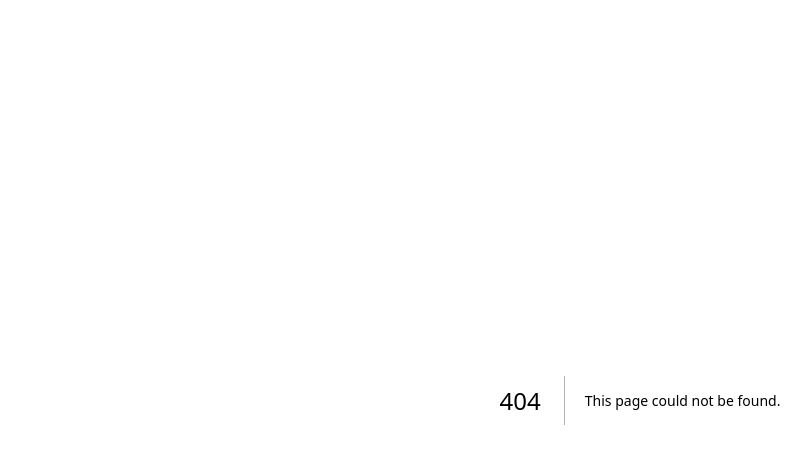
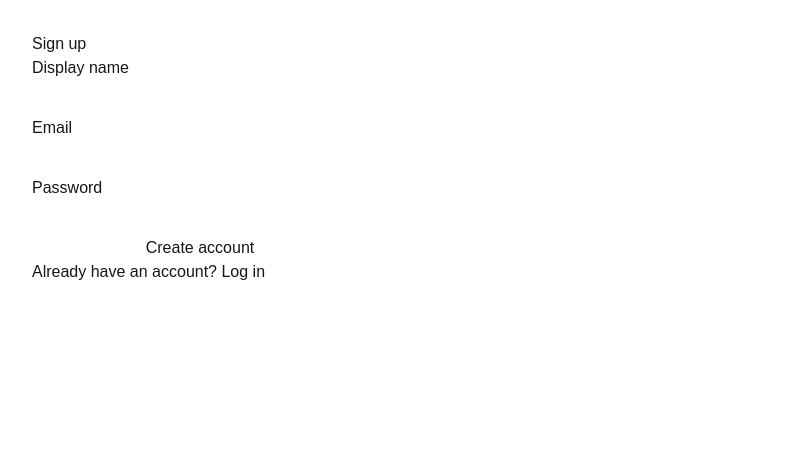
Before and after one commit to CorneliuDev/jw-atlas, a Next.js app: page /signup in a window 1280 px wide. Before the commit this address had no page. Shown: the top 464 px of the page, without its empty margins (0-811 px from the left). Built offline with nearby package versions, Linux system fonts and the light colour scheme.

Commit message:
Add email/password signup/login pages, SSR session handling, middleware

```diff
--- /dev/null
+++ b/middleware.ts
@@ -0,0 +1,41 @@
+import { createServerClient } from "@supabase/ssr";
+import { NextResponse, type NextRequest } from "next/server";
+
+export async function middleware(request: NextRequest) {
+  let response = NextResponse.next({ request });
+
+  const supabase = createServerClient(
+    process.env.NEXT_PUBLIC_SUPABASE_URL!,
+    process.env.NEXT_PUBLIC_SUPABASE_ANON_KEY!,
+    {
+      cookies: {
+        getAll() {
+          return request.cookies.getAll();
+        },
+        setAll(cookiesToSet) {
+          cookiesToSet.forEach(({ name, value }) =>
+            request.cookies.set(name, value)
+          );
+          response = NextResponse.next({ request });
+          cookiesToSet.forEach(({ name, value, options }) =>
+            response.cookies.set(name, value, options)
+          );
+        },
+      },
+    }
+  );
+
+  // Touching getUser() is what actually triggers the token refresh if the
+  // session is close to expiring. We don't use the result here yet — later
+  // steps (moderation queue, dashboard) will use this to redirect logged-out
+  // users away from protected pages.
+  await supabase.auth.getUser();
+
+  return response;
+}
+
+export const config = {
+  matcher: [
+    "/((?!_next/static|_next/image|favicon.ico|.*\\.(?:svg|png|jpg|jpeg|gif|webp)$).*)",
+  ],
+};
--- a/package.json
+++ b/package.json
@@ -9,6 +9,7 @@
     "lint": "eslint"
   },
   "dependencies": {
+    "@supabase/ssr": "^0.12.4",
     "@supabase/supabase-js": "^2.112.3",
     "next": "16.3.2",
     "react": "19.2.8",
--- /dev/null
+++ b/src/app/auth/actions.ts
@@ -0,0 +1,50 @@
+"use server";
+
+import { createSupabaseServerClient } from "@/lib/supabase/server";
+import { redirect } from "next/navigation";
+
+export async function signUp(formData: FormData) {
+  const email = formData.get("email") as string;
+  const password = formData.get("password") as string;
+  const displayName = formData.get("displayName") as string;
+
+  const supabase = await createSupabaseServerClient();
+
+  const { error } = await supabase.auth.signUp({
+    email,
+    password,
+    options: {
+      data: { display_name: displayName },
+    },
+  });
+
+  if (error) {
+    redirect(`/signup?error=${encodeURIComponent(error.message)}`);
+  }
+
+  redirect("/signup?success=1");
+}
+
+export async function login(formData: FormData) {
+  const email = formData.get("email") as string;
+  const password = formData.get("password") as string;
+
+  const supabase = await createSupabaseServerClient();
+
+  const { error } = await supabase.auth.signInWithPassword({
+    email,
+    password,
+  });
+
+  if (error) {
+    redirect(`/login?error=${encodeURIComponent(error.message)}`);
+  }
+
+  redirect("/");
+}
+
+export async function logout() {
+  const supabase = await createSupabaseServerClient();
+  await supabase.auth.signOut();
+  redirect("/login");
+}
--- /dev/null
+++ b/src/app/login/page.tsx
@@ -0,0 +1,35 @@
+import { login } from "@/app/auth/actions";
+
+export default async function LoginPage({
+  searchParams,
+}: {
+  searchParams: Promise<{ error?: string }>;
+}) {
+  const params = await searchParams;
+
+  return (
+    <main style={{ padding: "2rem", fontFamily: "sans-serif", maxWidth: 400 }}>
+      <h1>Log in</h1>
+
+      {params.error && (
+        <p style={{ color: "red" }}>{decodeURIComponent(params.error)}</p>
+      )}
+
+      <form action={login} style={{ display: "flex", flexDirection: "column", gap: "0.75rem" }}>
+        <label>
+          Email
+          <input name="email" type="email" required style={{ width: "100%" }} />
+        </label>
+        <label>
+          Password
+          <input name="password" type="password" required style={{ width: "100%" }} />
+        </label>
+        <button type="submit">Log in</button>
+      </form>
+
+      <p>
+        Don&apos;t have an account? <a href="/signup">Sign up</a>
+      </p>
+    </main>
+  );
+}
--- /dev/null
+++ b/src/app/signup/page.tsx
@@ -0,0 +1,45 @@
+import { signUp } from "@/app/auth/actions";
+
+export default async function SignUpPage({
+  searchParams,
+}: {
+  searchParams: Promise<{ error?: string; success?: string }>;
+}) {
+  const params = await searchParams;
+
+  return (
+    <main style={{ padding: "2rem", fontFamily: "sans-serif", maxWidth: 400 }}>
+      <h1>Sign up</h1>
+
+      {params.error && (
+        <p style={{ color: "red" }}>{decodeURIComponent(params.error)}</p>
+      )}
+      {params.success && (
+        <p style={{ color: "green" }}>
+          Account created! Check your email to confirm, then{" "}
+          <a href="/login">log in</a>.
+        </p>
+      )}
+
+      <form action={signUp} style={{ display: "flex", flexDirection: "column", gap: "0.75rem" }}>
+        <label>
+          Display name
+          <input name="displayName" type="text" required style={{ width: "100%" }} />
+        </label>
+        <label>
+          Email
+          <input name="email" type="email" required style={{ width: "100%" }} />
+        </label>
+        <label>
+          Password
+          <input name="password" type="password" required minLength={6} style={{ width: "100%" }} />
+        </label>
+        <button type="submit">Create account</button>
+      </form>
+
+      <p>
+        Already have an account? <a href="/login">Log in</a>
+      </p>
+    </main>
+  );
+}
--- /dev/null
+++ b/src/lib/supabase/server.ts
@@ -0,0 +1,33 @@
+import { createServerClient } from "@supabase/ssr";
+import { cookies } from "next/headers";
+
+// Creates a Supabase client for use in Server Components and Server Actions.
+// Unlike the browser client (lib/supabase/client.ts), this one reads/writes
+// the user's session via cookies, which is how auth state survives across
+// page navigations and server-rendered pages.
+export async function createSupabaseServerClient() {
+  const cookieStore = await cookies();
+
+  return createServerClient(
+    process.env.NEXT_PUBLIC_SUPABASE_URL!,
+    process.env.NEXT_PUBLIC_SUPABASE_ANON_KEY!,
+    {
+      cookies: {
+        getAll() {
+          return cookieStore.getAll();
+        },
+        setAll(cookiesToSet) {
+          try {
+            cookiesToSet.forEach(({ name, value, options }) =>
+              cookieStore.set(name, value, options)
+            );
+          } catch {
+            // Called from a Server Component that can't set cookies directly.
+            // Safe to ignore here because middleware.ts refreshes the
+            // session on every request anyway.
+          }
+        },
+      },
+    }
+  );
+}
```
Also changed, not shown: 1 other file (tests, documents, lock files or other folders).
